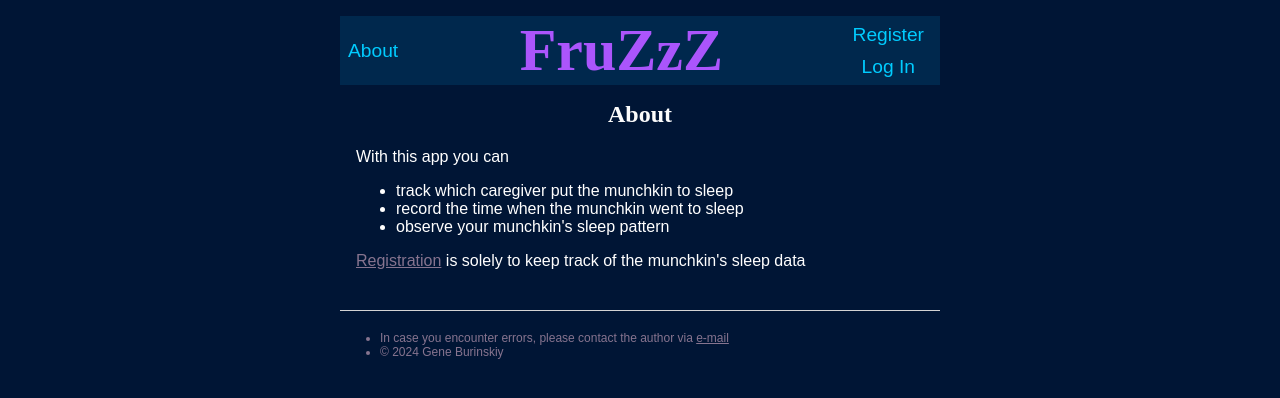
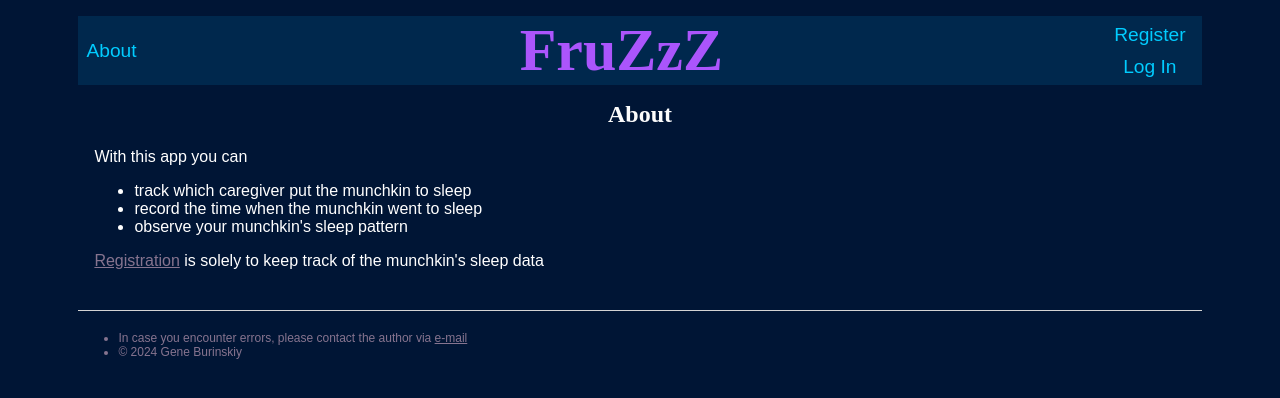
Before and after one commit to kiwiPhrases/FruSleeps, a Flask app: page /about in a window 1280 px wide. Shown: the top 398 px of the page. Run offline with Flask 3, Linux system fonts and the light colour scheme.

Commit message:
widened the website

```diff
--- a/FruSleeps/static/style.css
+++ b/FruSleeps/static/style.css
@@ -1,5 +1,5 @@
 html { font-family: sans-serif; background: #001535; padding: 1rem; }
-body { max-width: 600px; margin: 0 auto; background-color:#001535; }
+body { max-width: 90%; margin: 0 auto; background-color:#001535; }
 h1 { font-family: serif; color: #fcfcfc; margin: 1rem 0; text-align: center;}
 h1.a { color: #e60808}
 a.login { color: #00ccff; font-size:1.2em; text-decoration: none}
```
